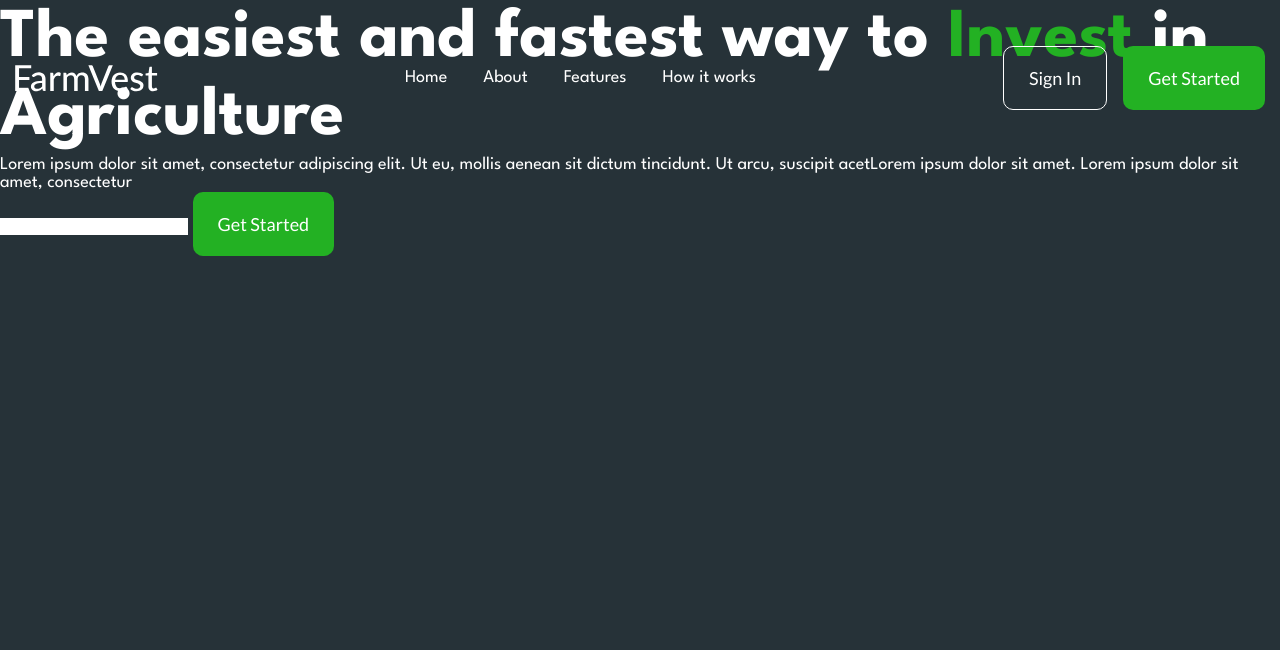
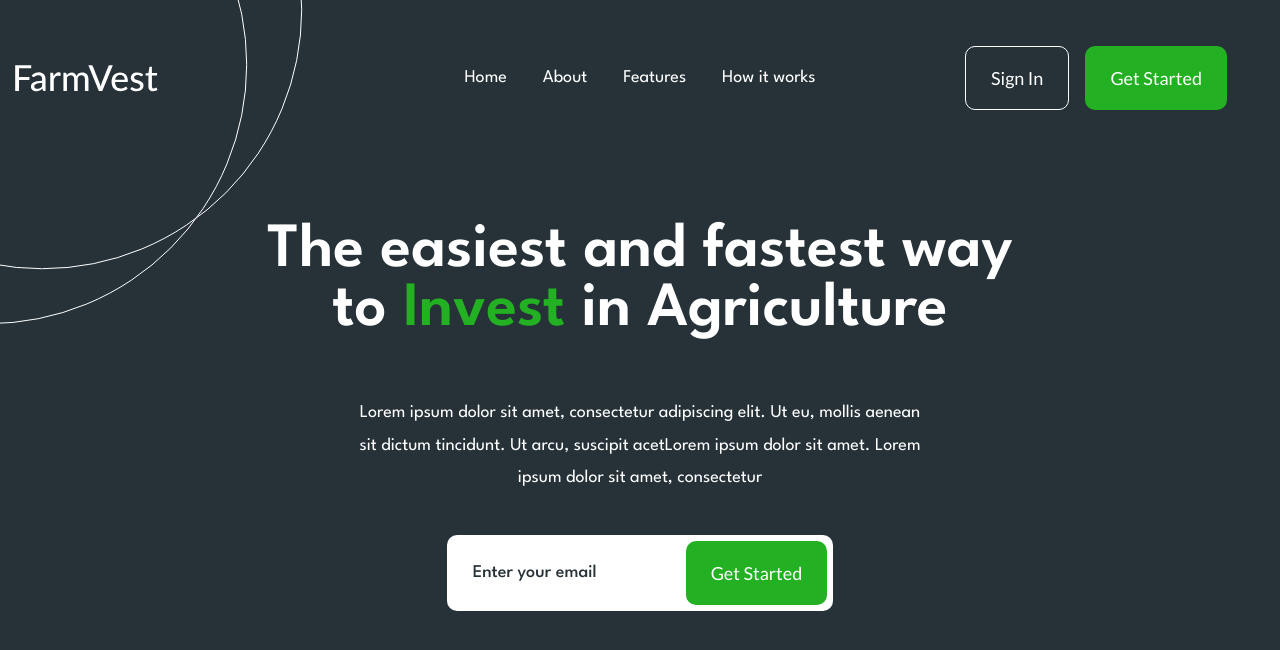
Before and after one commit to Rostyslav-Baryshok/FarmVest, a website built with webpack: page src/index.html in a window 1280 px wide. Built offline with nearby package versions, Linux system fonts and the light colour scheme; files whose address does not match are found by name.

Commit message:
section header

```diff
--- a/src/index.html
+++ b/src/index.html
@@ -9,6 +9,7 @@
 		@@include('html/_header.htm',{})
 		<main class="page">
 			<section class="page__main main-block">
+				<div class="main-block__container-big">
 					<div class="main-block__container">
 						<div class="main-block__content">
 							<h1 class="main-block__title title">
@@ -22,8 +23,8 @@
 							</div>
 							<div class="main-block__form">
 								<form action="#" class="form">
-								<input autocomplete="off" type="text" name="form[]" data-error="Error" placeholder=""
-									class="form__input">
+									<input data-required="email" autocomplete="off" type="text" name="form[]"
+										data-error="Invalid email address" placeholder="Enter your email" class="form__input">
 									<button type="submit" class="form__button button">Get Started</button>
 								</form>
 							</div>
@@ -38,6 +39,7 @@
 							<div class="icons-main-block__item icons-main-block__item_7"></div>
 						</div>
 					</div>
+				</div>
 			</section>
 		</main>
 		@@include('html/_footer.htm',{})
--- a/src/js/app.js
+++ b/src/js/app.js
@@ -75,16 +75,15 @@ import * as flsForms from "./files/forms/forms.js";
 
 /* Работа с полями формы */
 /* Документация: https://template.fls.guru/template-docs/rabota-s-formami.html */
-/*
+
 flsForms.formFieldsInit({
-	viewPass: false,
-	autoHeight: false
+  viewPass: false,
+  autoHeight: false,
 });
-*/
 
 /* Oтправка формы */
 /* Документация: https://template.fls.guru/template-docs/rabota-s-formami.html */
-// flsForms.formSubmit();
+flsForms.formSubmit();
 
 /* Модуль формы "колличество" */
 // flsForms.formQuantity();
--- a/src/scss/base/forms/forms.scss
+++ b/src/scss/base/forms/forms.scss
@@ -1,6 +1,16 @@
 //<FORM>
 // Снипет (HTML):
 .form {
+  position: relative;
+  max-width: rem(533);
+  background-color: #fff;
+  border-radius: 10px;
+  display: flex;
+  padding: rem(6);
+  gap: rem(5);
+  @media (max-width: em(430)) {
+    flex-direction: column;
+  }
   &__row {
   }
   &__column {
@@ -8,10 +18,30 @@
   &__line {
   }
   &__input {
+    height: rem(64);
+    flex: 1 1 auto;
+    padding: 0 rem(20);
+    color: #263238;
+    font-weight: 500;
+    &::placeholder {
+      color: #263238;
+    }
+    &._form-error {
+      &::placeholder {
+        color: red;
+      }
+    }
   }
   &__button {
   }
   &__error {
+    position: absolute;
+    top: 100%;
+    left: 0;
+    color: red;
+    font-size: rem(16);
+    margin-top: rem(10);
+    padding-left: rem(26);
   }
 }
 //</FORM>
--- a/src/scss/common.scss
+++ b/src/scss/common.scss
@@ -7,10 +7,11 @@
 //========================================================================================================================================================
 
 .title {
-  font-weight: 700;
+  font-weight: 600;
   font-size: rem(70);
-  line-height: math.div(78, 70);
+  line-height: math.div(65, 70);
   color: #ffffff;
+  @include adaptiveValue("font-size", 70, 45);
   span {
     color: $accentColor;
   }
--- a/src/scss/header.scss
+++ b/src/scss/header.scss
@@ -4,12 +4,17 @@
   top: 0;
   left: 0;
   width: 100%;
+  z-index: 50;
   @include adaptiveValue("padding-top", 60, 10);
   @include adaptiveValue("padding-bottom", 60, 10);
   // .header__container-big
   &__container-big {
-    display: flex;
+    display: grid;
+    grid-template-columns: rem(300) 1fr rem(300);
     align-items: center;
+    @media (max-width: em(1080)) {
+      grid-template-columns: auto 1fr auto;
+    }
   }
   // .header__logo
   &__logo {
@@ -19,10 +24,27 @@
     img {
       max-width: 100%;
     }
+    &::before,
+    &::after {
+      content: "";
+      position: absolute;
+      top: 0;
+      left: 0;
+      pointer-events: none;
+      border-radius: 50%;
+      border: 1px solid #fff;
+      @include adaptiveValue("width", 585, 350);
+      @include adaptiveValue("height", 585, 350);
+    }
+    &::before {
+      transform: translate(calc(-50% - rem(28)), -50%);
+    }
+    &::after {
+      transform: translate(calc(-50% + rem(27)), calc(-50% - rem(55)));
+    }
   }
   // .header__menu
   &__menu {
-    flex: 1 1 auto;
   }
   // .header__actions
   &__actions {
--- a/src/scss/home.scss
+++ b/src/scss/home.scss
@@ -2,18 +2,38 @@
 .main-block {
   // .main-block__container
   &__container {
+    position: relative;
   }
   // .main-block__content
   &__content {
+    @include adaptiveValue("padding-top", 250, 150);
+    @include adaptiveValue("padding-bottom", 200, 50);
+    display: flex;
+    flex-direction: column;
+    justify-content: center;
+    align-items: center;
+    text-align: center;
   }
   // .main-block__title
   &__title {
+    max-width: rem(750);
+    &:not(:last-child) {
+      @include adaptiveValue("margin-bottom", 69, 30);
+    }
   }
   // .main-block__text
   &__text {
+    line-height: 180%;
+    max-width: rem(570);
+    &:not(:last-child) {
+      @include adaptiveValue("margin-bottom", 48, 20);
+    }
   }
   // .main-block__form
   &__form {
+    @media (max-width: em(430)) {
+      width: 100%;
+    }
   }
   // .main-block__icons
   &__icons {
```
Lines whose indentation alone changed are shown as unchanged.
